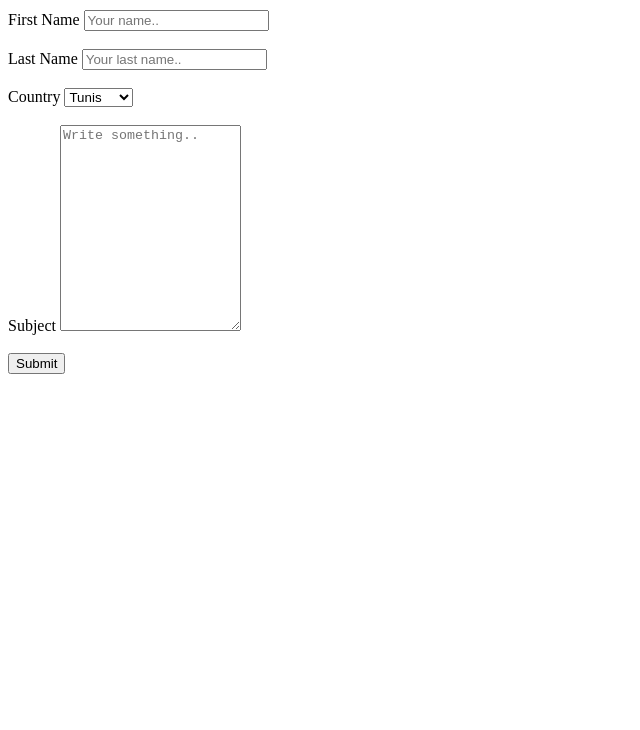
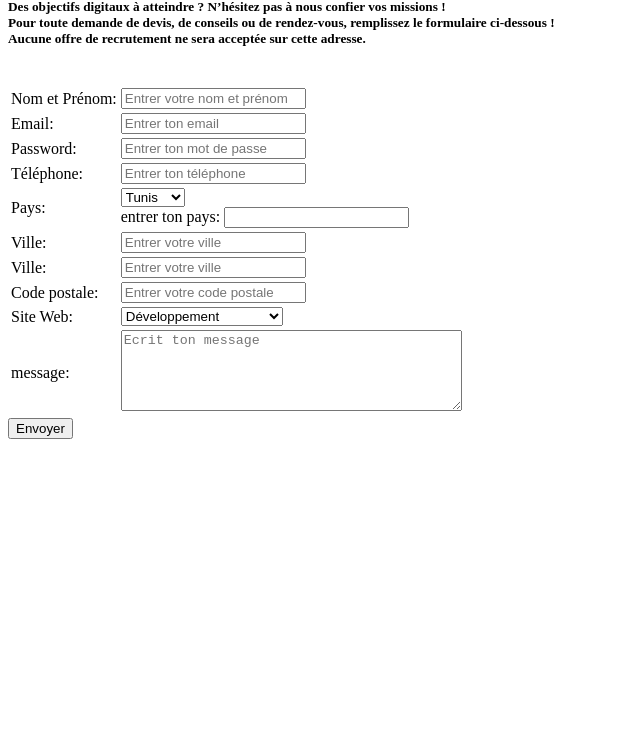
Before and after one commit to hnour55/chckepointhtml, a plain HTML site: page contact.html in a window 1280 px wide. Shown: the part 70-800 px from the top of the page, without its empty margins (0-640 px from the left). Drawn offline with Linux system fonts and the light colour scheme.

Commit message:
htmlcheckpoint

```diff
--- a/contact.html
+++ b/contact.html
@@ -6,28 +6,94 @@
     <title>contact</title>
 </head>
 <body>
-    <h1>my contact</h1>
+  <h2>contactez-nous</h2>
+    <h5> Des objectifs digitaux à atteindre ? N’hésitez pas à nous confier vos missions !
+      <br> Pour toute demande de devis, de conseils ou de rendez-vous,
+      remplissez le formulaire ci-dessous ! <br>
+      Aucune offre de recrutement ne sera acceptée sur cette adresse. <br><br>
+    </h5>
+  <form action="/action_page.php">
+    <table class="table table-borderless">
+      <tr>
+        <td><label for="np">Nom et Prénom:</label></td>
+        <td>
+          <input type="text" id="np" placeholder="Entrer votre nom et prénom" name="nom">
+        </td>
+      </tr>
+      <tr>
+        <td><label for="email">Email:</label></td>
+        <td>
+          <input type="email" id="email" placeholder="Entrer ton email" name="email">
+        </td>
+      </tr>
+      <tr>
+        <td><label for="pwd">Password:</label></td>
+        <td>
+          <input type="password" id="pwd" placeholder="Entrer ton mot de passe" name="pswd">
+        </td>
+      </tr>
+      <tr>
+        <td><label for="tlf">Téléphone:</label></td>
+        <td>
+          <input type="tel"  id="tlf" placeholder="Entrer ton téléphone" name="tlfn">
+        </td>
+      </tr>
+      <tr>
+        <div class="form-group">
+          <td><label for="country">Pays:</label></td>
+          <td>
+            <select class="form-control" id="country" name="country" onchange="showOtherInput()">>
+              <option value="1">Tunis </option>
+              <option value="2">France </option>
+              <option value="3">USA</option>
+              <option value="other" id="other">Autre</option>
+            </select>
+            <div class="form-group" id="otherCountryInput">
+              <label for="otherCountry">entrer ton pays:</label>
+              <input type="text" class="form-control" id="otherCountry" name="otherCountry">
+            </div>
+          </td>
+        </div>
+      </tr>
+      <tr>
+        <td><label for="ville">Ville:</label></td>
+        <td>
+          <input type="text" id="ville" placeholder="Entrer votre ville" name="ville">
+        </td>
+      </tr>
+      <tr>
+        <td><label for="ville">Ville:</label></td>
+        <td>
+          <input type="text" id="ville" placeholder="Entrer votre ville" name="ville">
+        </td>
+      </tr>
+      <tr>
+        <td><label for="cp">Code postale:</label></td>
+        <td>
+          <input type="text" id="cp" placeholder="Entrer votre code postale" name="cp">
+        </td>
+      </tr>
+      <tr>
+        <td><label for="stweb">Site Web:</label></td>
+        <td>
+          <select name="stwb" id="stwb">
+            <option value="1">Développement</option>
+            <option value="2">Intelligence web </option>
+            <option value="3">Digital marketting</option>
+            <option value="4">Réseaux Sociaux </option>
+            <option value="5">Marketting de contenue </option>
+          </select>
+        </td>
+      </tr>
+      <tr>
+        <td><label for="msg">message:</label></td>
+        <td>
+          <textarea name="msg" id="" cols="40" rows="5"placeholder="Ecrit ton message"></textarea>
+        </td>
+      </tr>
+    </table>
+    <button type="submit" id="bt">Envoyer</button>
+  </form>
 
-    <form action="/action_page.php">
-        <label for="fname">First Name</label>
-        <input type="text" id="fname" name="firstname" placeholder="Your name..">
-        <br><br>
-        <label for="lname">Last Name</label>
-        <input type="text" id="lname" name="lastname" placeholder="Your last name..">
-        <br><br>
-        <label for="country">Country</label>
-        <select id="country" name="country">
-          <option value="tunis">Tunis</option>
-          <option value="canada">Canada</option>
-          <option value="usa">USA</option>
-          <option value="france">France </option>
-          <option value="Autre" name="autre">Autre</option>
-        </select>
-        <br><br>
-        <label for="subject">Subject</label>
-        <textarea id="subject" name="subject" placeholder="Write something.." style="height:200px"></textarea>
-        <br><br>
-        <input type="submit" value="Submit">
-      </form>
 </body>
 </html>
```
Also changed, not shown: FAQ.html (added, +15 -0 lines), about.html (+55 -0 lines), index.html (+39 -18 lines), prj.html (added, +34 -0 lines), fb.png (added), flc.png (deleted), hm.png (deleted), in.png (added), ind.png (added), 1 other file.
